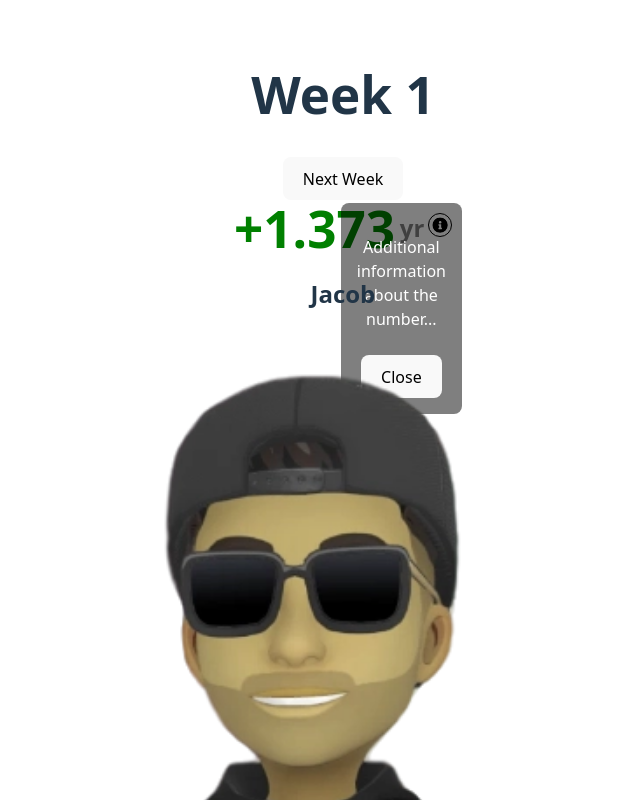
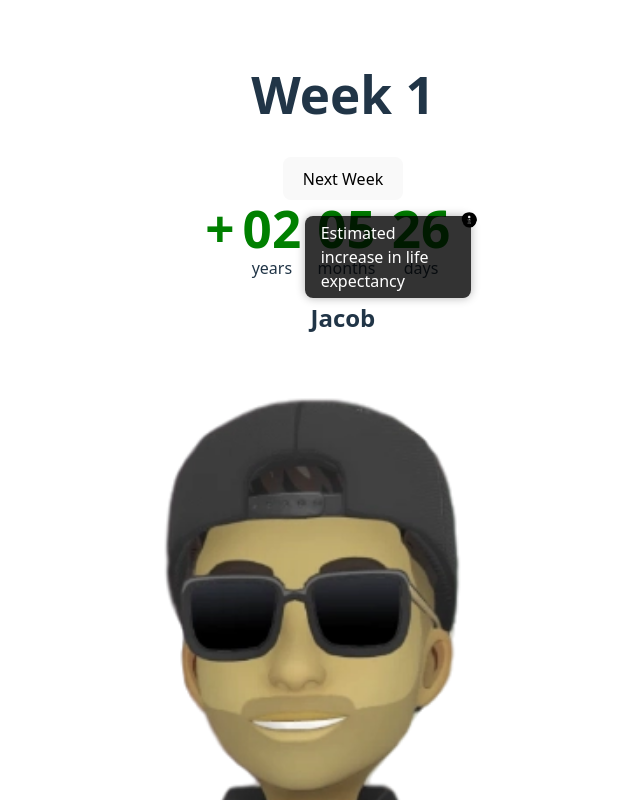
Before and after one commit to MiroKeimioniemi/vital-app, a React (Vite) app in the folder vital-app/: page / in a window 1280 px wide. Both pictures are taken after a click on the icon 736 px from the left and 225 px from the top of the page. Shown: the top 800 px of the page, without its empty margins (297-937 px from the left). Built offline with nearby package versions, Linux system fonts and the light colour scheme; no server answers.

Commit message:
Modified the life expectancy increase number to have better formatting (credit goes to Meri who was too lazy merge)

```diff
--- a/vital-app/src/App.jsx
+++ b/vital-app/src/App.jsx
@@ -90,7 +90,7 @@ function App() {
     <>
       <h1>Week {count}</h1>
       <button onClick={() => { if (count <= 3) { handleButtonClick() } }}>Next Week</button>
-      <LeIncrease value={1.373} />
+      <LeIncrease years={2} months={5} days={26} />
       <Carousel avatars={avatars} selected={selectedItem} onCarouselChange={handleCarouselChange} />
       <StatsCard avatar={avatars[selectedItem]} />
     </>
--- a/vital-app/src/components/LeIncrease.jsx
+++ b/vital-app/src/components/LeIncrease.jsx
@@ -1,13 +1,14 @@
 import React, { useState, useEffect, useRef } from 'react';
 import { FaInfoCircle } from 'react-icons/fa';
 
-const LeIncrease = ({ value }) => {
+const LeIncrease = ({ years, months, days }) => {
   const [isInfoOpen, setIsInfoOpen] = useState(false);
   const overlayRef = useRef(null);
 
-  const formattedValue = value.toFixed(3);
-  const textColor = value === 0 ? 'black' : 'green';
-  const displayValue = value > 0 ? `+${formattedValue}` : formattedValue;
+  const textColor = years === 0 && months === 0 && days === 0 ? 'black' : 'green';
+  const displayYears = years < 10 ? `0${years}` : `${years}`;
+  const displayMonths = months < 10 ? `0${months}` : `${months}`;
+  const displayDays = days < 10 ? `0${days}` : `${days}`;
 
   const handleInfoClick = () => {
     setIsInfoOpen(!isInfoOpen);
@@ -31,23 +32,34 @@ const LeIncrease = ({ value }) => {
     <div
       style={{
         display: 'flex',
-        alignItems: 'center',
         justifyContent: 'center',
         textAlign: 'center',
       }}
     >
-      <h1 style={{ color: textColor, margin: 0 }}>{displayValue}</h1>
-      <span style={{ display: 'flex', alignItems: 'center', marginLeft: '0.3em' }}>
-        <h2 style={{ margin: 0, color: 'gray', fontSize: '1.5em' }}>yr</h2>
-        <span style={{ marginLeft: '0.2em', cursor: 'pointer', position: 'relative' }}>
+      <div style={{ marginRight: '0.5em' }}>
+        <h1 style={{ color: textColor, margin: 0, padding: 0 }}>+</h1>
+      </div>
+      <div style={{ marginRight: '1em' }}>
+        <h1 style={{ color: textColor, margin: 0, padding: 0 }}>{displayYears}</h1>
+        <p style={{ margin: 0, padding: 0 }}>years</p>
+      </div>
+      <div style={{ marginRight: '1em' }}>
+        <h1 style={{ color: textColor, margin: 0, padding: 0 }}>{displayMonths}</h1>
+        <p style={{ margin: 0, padding: 0 }}>months</p>
+      </div>
+      <div style={{ marginRight: '0.5em' }}>
+        <h1 style={{ color: textColor, margin: 0, padding: 0 }}>{displayDays}</h1>
+        <p style={{ margin: 0, padding: 0 }}>days</p>
+      </div>
+      <span style={{ cursor: 'pointer', position: 'relative', display: 'flex', alignItems: 'top' }}>
         <FaInfoCircle
           onClick={handleInfoClick}
           style={{
             fontSize: '1em',
             color: 'black',
-              border: '1px solid black',
             borderRadius: '50%',
             padding: '0.2em',
+            paddingTop: '0.75em'
           }}
         />
         {isInfoOpen && (
@@ -55,22 +67,25 @@ const LeIncrease = ({ value }) => {
             ref={overlayRef}
             style={{
               position: 'absolute',
-                top: '-10px',
-                right: '-10px',
-                backgroundColor: 'rgba(0, 0, 0, 0.5)', // Black overlay with 50% transparency
+              top: '57px',
+              right: '10px',
+              transform: 'translateY(-50%)',
+              width: '134px',
+              height: '50px',
+              backgroundColor: 'rgba(0, 0, 0, 0.8)',
               padding: '1em',
               borderRadius: '8px',
-                textAlign: 'center',
+              textAlign: 'left',
               color: 'white',
+              boxShadow: '0 0 10px rgba(0, 0, 0, 0.3)',
+              display: 'flex',
+              flexDirection: 'column',
+              justifyContent: 'center'
             }}
           >
-              <p>Additional information about the number...</p>
-              <button onClick={handleInfoClick} style={{ marginTop: '0.5em' }}>
-                Close
-              </button>
+            <p>Estimated increase in life expectancy</p>
           </div>
         )}
-        </span>
       </span>
     </div>
   );
```
Lines whose indentation alone changed are shown as unchanged.
